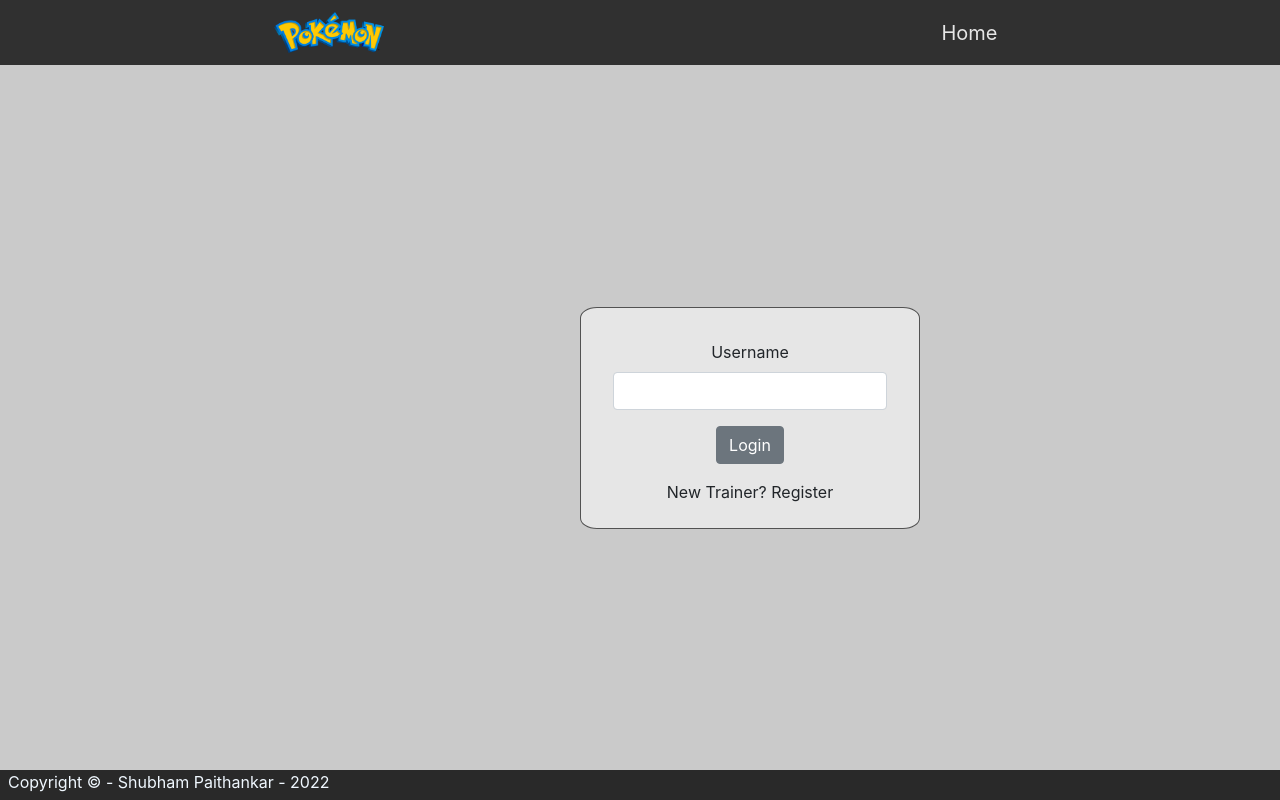
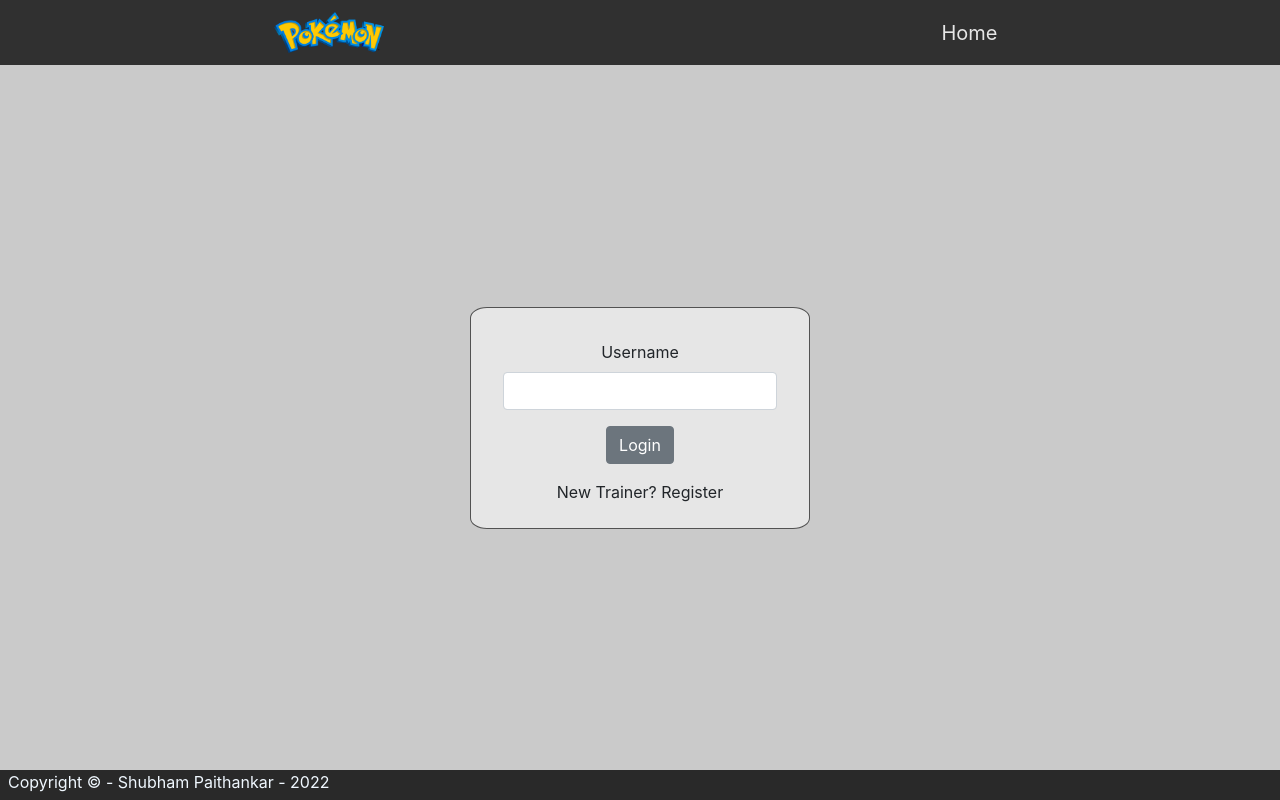
Before and after one commit to shubhampaithankar/assignment-pokemon, a React (Create React App) app: page / in a window 1280 px wide. Built offline with nearby package versions, Linux system fonts and the light colour scheme; no server answers.

Commit message:
fixed some minor issues

```diff
--- a/src/App.tsx
+++ b/src/App.tsx
@@ -69,7 +69,7 @@ function App() {
     <Router>
       <Navbar isLoggedIn={isLoggedIn} setIsLoggedIn={setIsLoggedIn}/>
       { isLoggedIn ? (<Sidebar isSidebarExpanded={isSidebarExpanded} setIsSidebarExpanded={setIsSidebarExpanded}/>) : null }
-      <main className={isSidebarExpanded ? 'expanded-sidebar' : '' }>
+      <main className={isSidebarExpanded && isLoggedIn ? 'expanded-sidebar' : '' }>
         <Routes>
           <Route path='/'>
             <Route index element={<Auth isLoggedIn={isLoggedIn} setIsLoggedIn={setIsLoggedIn}/>}/>
--- a/src/pages/Pokemon/Pokemon.tsx
+++ b/src/pages/Pokemon/Pokemon.tsx
@@ -1,5 +1,5 @@
 import React, { useEffect, useState } from 'react'
-import { useParams } from 'react-router-dom'
+import { useLocation, useParams } from 'react-router-dom'
 
 //Models
 import { Pokemon as PokemonModel, Trainer } from '../../models'
@@ -15,6 +15,7 @@ import './Pokemon.scss'
 
 function Pokemon() {
   const { gen = '1' } = useParams()
+  const location = useLocation()
 
   let pokemonList = JSON.parse(localStorage.getItem('pokemonList') as string)
 
@@ -83,7 +84,7 @@ function Pokemon() {
 
   useEffect(() => {
     generateRandomPokemon()
-  }, [])  // eslint-disable-line react-hooks/exhaustive-deps
+  }, [location])  // eslint-disable-line react-hooks/exhaustive-deps
 
   const catchPokemon = (pokemon: PokemonModel) => {
 
```
